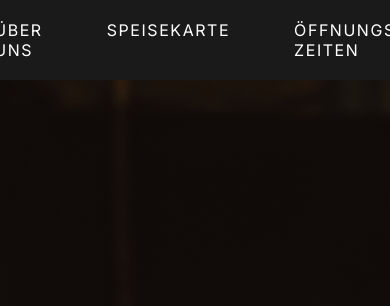
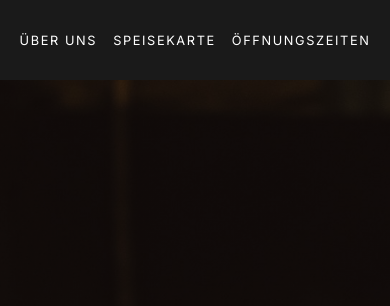
Before and after one commit to Suzu-glitch/pizzeria-website, a plain HTML site: page index.html in a window 390 px wide. Shown: the top 306 px of the page. Drawn offline with Linux system fonts and the light colour scheme.

Commit message:
Add responsive navbar with CSS custom property for primary color

```diff
--- a/index.css
+++ b/index.css
@@ -22,27 +22,28 @@ body {
   background-color: #1a1a1a;
   color: #fff;
   font-family: "Inter", sans-serif;
+  --primary-color: #ff3030;
 }
 
 .subtitle {
   color: #ddd;
 
-  font-size: 1.5rem;
+  font-size: 1rem;
   font-weight: 400;
 }
 
 .hero-action {
   margin-top: 4rem;
   color: #fff;
-  background-color: #ff3030;
+  background-color: var(--primary-color);
   padding: 1rem 2rem;
-  border: 1px solid #ff3030;
+  border: 1px solid var(--primary-color);
   text-decoration: none;
   transition: all 0.2s ease-in-out;
 }
 .hero-action:hover {
   background-color: transparent;
-  color: #ff3030;
+  color: var(--primary-color);
 }
 .hero {
   height: calc(100vh - 5rem);
@@ -67,34 +68,39 @@ body {
   .hero-action {
     padding: 1.2rem 2.5rem;
   }
+  .nav {
+    gap: 2rem;
+    font-size: 1rem;
+  }
 }
 
 @media only screen and (min-width: 1000px) {
   .title {
     font-size: 6rem;
+
     line-height: 6.5rem;
   }
+  .nav {
+    gap: 4rem;
+  }
 }
-.nav-links {
+.nav {
   display: flex;
-  list-style: none;
-  padding: 0;
-  margin: 0;
-  gap: 4rem;
+  justify-content: center;
+  align-items: center;
+  min-height: 5rem;
+  padding: 0rem 1rem;
+  gap: 1rem;
+  font-size: 0.8rem;
+  text-align: center;
 }
-.nav-links a {
+.nav-item {
   text-decoration: none;
   color: #fff;
   text-transform: uppercase;
   letter-spacing: 0.1rem;
+  transition: all 0.2s ease-in-out;
 }
-nav {
-  display: flex;
-  justify-content: center;
-  align-items: center;
-  height: 5rem;
-  padding: 0 1.5rem;
+.nav-item:hover {
+  color: var(--primary-color);
 }
-.nav-links a:hover {
-  color: #ff3030;
-}
--- a/index.html
+++ b/index.html
@@ -8,16 +8,12 @@
     <link rel="stylesheet" href="index.css" />
   </head>
   <body>
-    <nav>
-      <ul class="nav-links">
-        <li>
-          <a href="#ueber-uns">Über<wbr /> uns</a>
-        </li>
-        <li><a href="#speisekarte">Speisekarte</a></li>
-        <li>
-          <a href="#oeffnungszeiten">Öffnungs<wbr />zeiten</a>
-        </li>
-      </ul>
+    <nav class="nav">
+      <a href="#ueber-uns" class="nav-item">Über<wbr /> uns</a>
+
+      <a href="#speisekarte" class="nav-item">Speise<wbr />karte</a>
+
+      <a href="#oeffnungszeiten" class="nav-item">Öffnungs<wbr />zeiten</a>
     </nav>
     <section class="hero">
       <h1 class="title">Pizzeria<br />Mamma Mia</h1>
```
